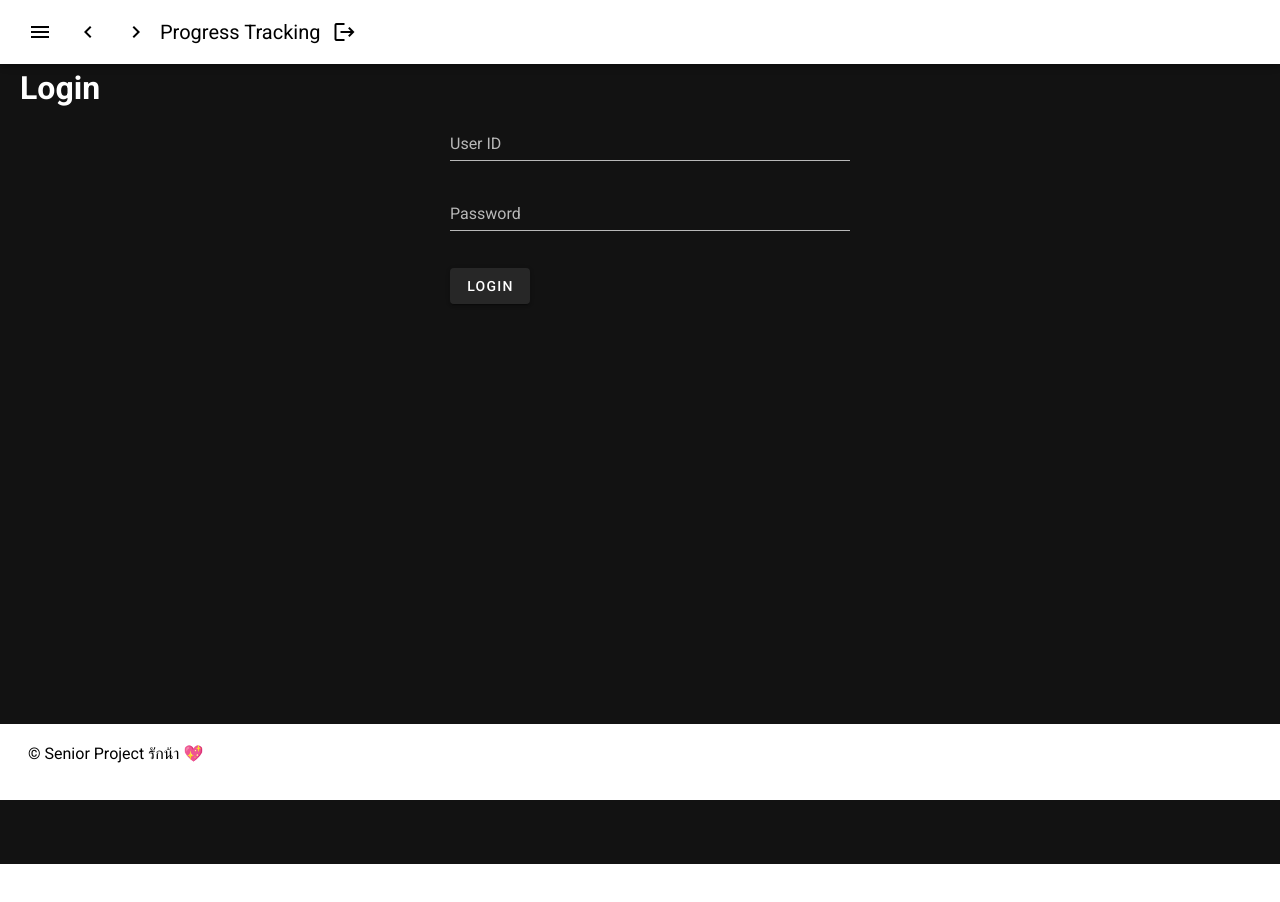
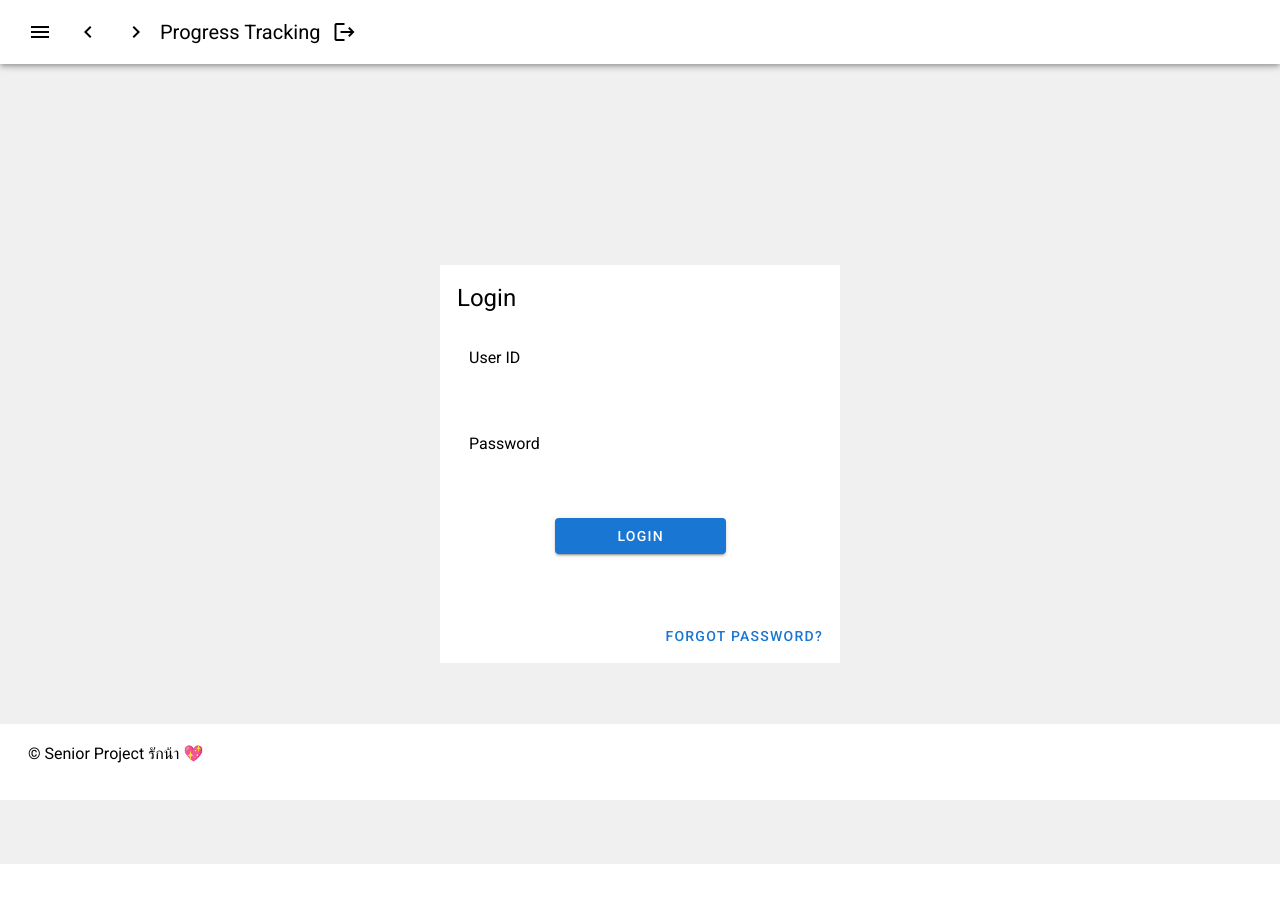
Before and after one commit to Ntdpz/Graduation_project, a Nuxt app in the folder font_end/: page /Login in a window 1280 px wide. Shown: the top 902 px of the page. Built offline with nearby package versions, Linux system fonts and the light colour scheme.

Commit message:
edit login page

```diff
--- a/font_end/pages/Login.vue
+++ b/font_end/pages/Login.vue
@@ -1,26 +1,55 @@
-<!-- Login.vue -->
+<template>
+  <v-app class="app-background">
+    <v-container class="login-container">
+      <v-card class="login-card" outlined tile>
+        <v-card-title class="headline" style="color: black;">Login</v-card-title>
 
-<template>
-  <v-app>
-    <div class="login-container">
-      <h1>Login</h1>
+        <v-card-text>
+          <v-form @submit.prevent="login" class="login-form">
+            <v-text-field
+              v-model="user_id"
+              label="User ID"
+              outlined
+              required
+              color="black"
+              input-color="black"
+              :style="{ backgroundColor: isUserIdFocused ? 'white' : 'white' }"
+              @focus="isUserIdFocused = true"
+              @blur="isUserIdFocused = false"
+            ></v-text-field>
 
-      <v-form @submit.prevent="login" class="login-form">
-        <v-text-field v-model="user_id" label="User ID" required></v-text-field>
             <v-text-field
               v-model="user_password"
               label="Password"
               type="password"
+              outlined
               required
+              color="black"
+              input-color="black"
+              :style="{ backgroundColor: isUserPasswordFocused ? 'white' : 'white' }"
+              @focus="isUserPasswordFocused = true"
+              @blur="isUserPasswordFocused = false"
             ></v-text-field>
 
-        <v-btn type="submit" class="my-4">Login</v-btn>
+            <v-row justify="center">
+              <v-col cols="12" md="6">
+                <v-btn type="submit" class="my-4" color="primary" width="100%">Login</v-btn>
+              </v-col>
+            </v-row>
           </v-form>
+
+        </v-card-text>
+
+        <v-card-actions>
+          <v-spacer></v-spacer>
+          <v-btn text color="primary" @click="forgotPassword">Forgot Password?</v-btn>
+        </v-card-actions>
+      </v-card>
 
       <v-snackbar v-model="snackbar" :timeout="snackbarTimeout" color="error">
         {{ loginError }}
       </v-snackbar>
-    </div>
+    </v-container>
   </v-app>
 </template>
 
@@ -32,6 +61,8 @@ export default {
     return {
       user_id: "",
       user_password: "",
+      isUserIdFocused: false,
+      isUserPasswordFocused: false,
       snackbar: false,
       snackbarTimeout: 3000,
       loginError: "",
@@ -73,18 +104,52 @@ export default {
       this.snackbar = true;
       this.loginError = message;
     },
+    forgotPassword() {
+      Swal.fire({
+        title: "Forgot Password",
+        text: "Please contact your administrator to reset your password.",
+        icon: "info",
+        confirmButtonText: "OK",
+      });
+    },
   },
 };
 </script>
 
 <style scoped>
+.app-background {
+  background-color: #f0f0f0; /* Change to your desired background color */
+}
+
 .login-container {
-  margin-left: 20px;
-  /* Adjust as needed */
+  display: flex;
+  justify-content: center;
+  align-items: center;
+  height: 100vh;
+}
+
+.login-card {
+  max-width: 400px;
+  width: 100%;
+  border-radius: 10px; /* Adjust the corner radius as needed */
+  background-color: white; /* Change to your desired card background color */
 }
 
 .login-form {
-  max-width: 400px;
-  margin: 0 auto;
+  margin-bottom: 24px;
 }
+
+/* Optional: You can remove if not needed */
+::v-deep .v-text-field .v-label {
+  color: black !important;
+}
+
+::v-deep .v-text-field .v-input__control .v-input__slot input {
+  color: black;
+}
+
+.custom-label-color {
+  color: black !important;
+}
+
 </style>
```
Lines whose indentation alone changed are shown as unchanged.
